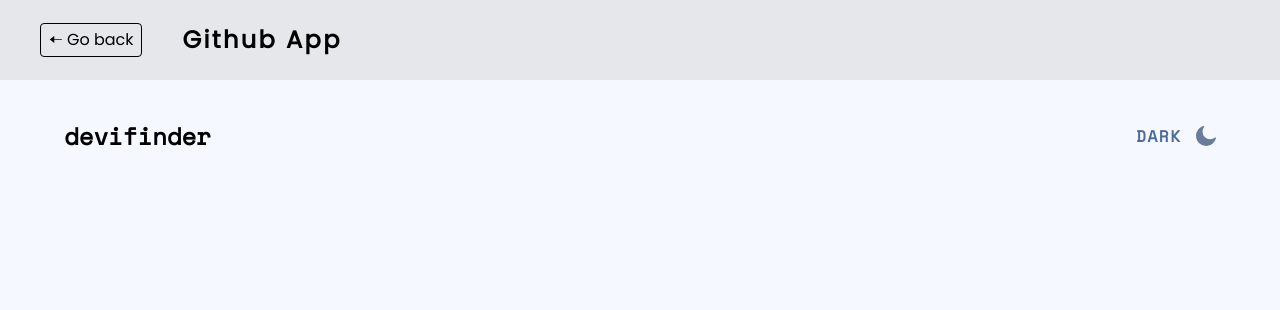
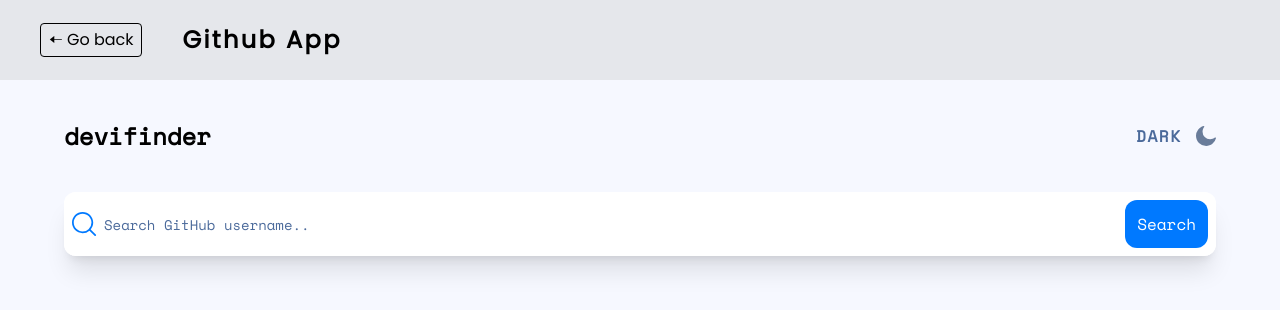
Before and after one commit to ValTM/friendly-bassoon, a React (Vite) app: page /github-user-search-app in a window 1280 px wide. Shown: the top 310 px of the page. Built offline with nearby package versions, Linux system fonts and the light colour scheme; the HTML template or start-up script is replaced by a standard one.

Commit message:
added Search bar in Github App project

```diff
--- /dev/null
+++ b/src/pages/GithubApp/Components/SearchBar.jsx
@@ -0,0 +1,19 @@
+import React from 'react';
+import search from '../../../assets/github-app-img/icon-search.svg';
+
+function SearchBar() {
+  return (
+    <div className="mt-10 relative bg-white rounded-xl shadow-xl">
+      <input
+        className="  bg-white h-16 rounded-xl   w-[100%] placeholder:text-gLightDarkBlue pl-10 text-sm"
+        placeholder="Search GitHub username.. "
+      />
+      <img className="absolute bottom-5 left-2" src={search} alt="" />
+      <button className="absolute right-2 bottom-2 bg-gLightBlue text-white p-3 rounded-xl">
+        Search
+      </button>
+    </div>
+  );
+}
+
+export default SearchBar;
--- a/src/pages/GithubApp/GithubApp.jsx
+++ b/src/pages/GithubApp/GithubApp.jsx
@@ -2,6 +2,7 @@
 import Header from '../../components/Header';
 import './GithubApp.css';
 import Navbar from './Components/Navbar';
+import SearchBar from './Components/SearchBar';
 
 function GithubApp() {
   return (
@@ -10,6 +11,7 @@
       <div className="g-body h-screen bg-gLightLightGray">
         <div className="w-[90%] mx-auto pt-10">
           <Navbar />
+          <SearchBar />
         </div>
       </div>
     </div>
```
